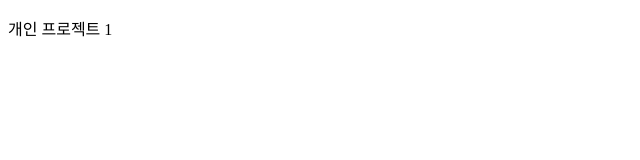
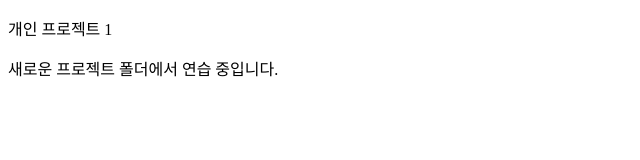
Before and after one commit to slateblueness/0602_Git_Project, a plain HTML site: page index.html in a window 1280 px wide. Shown: the whole page, without its empty margins (0-640 px from the left). Drawn offline with Linux system fonts and the light colour scheme.

Commit message:
0602 new JY

```diff
--- a/index.html
+++ b/index.html
@@ -8,5 +8,6 @@
   </head>
   <body>
     <p>개인 프로젝트 1</p>
+    <p>새로운 프로젝트 폴더에서 연습 중입니다.</p>
   </body>
 </html>
```
